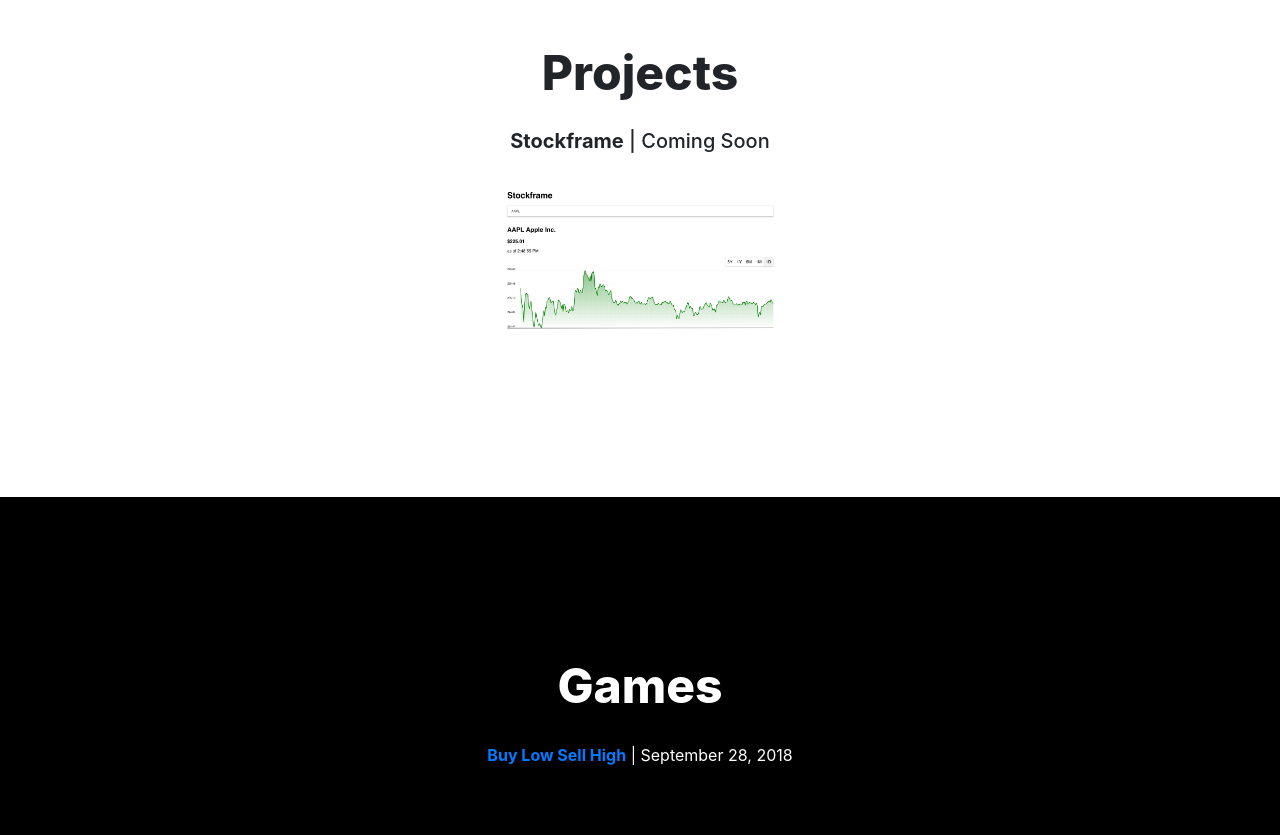
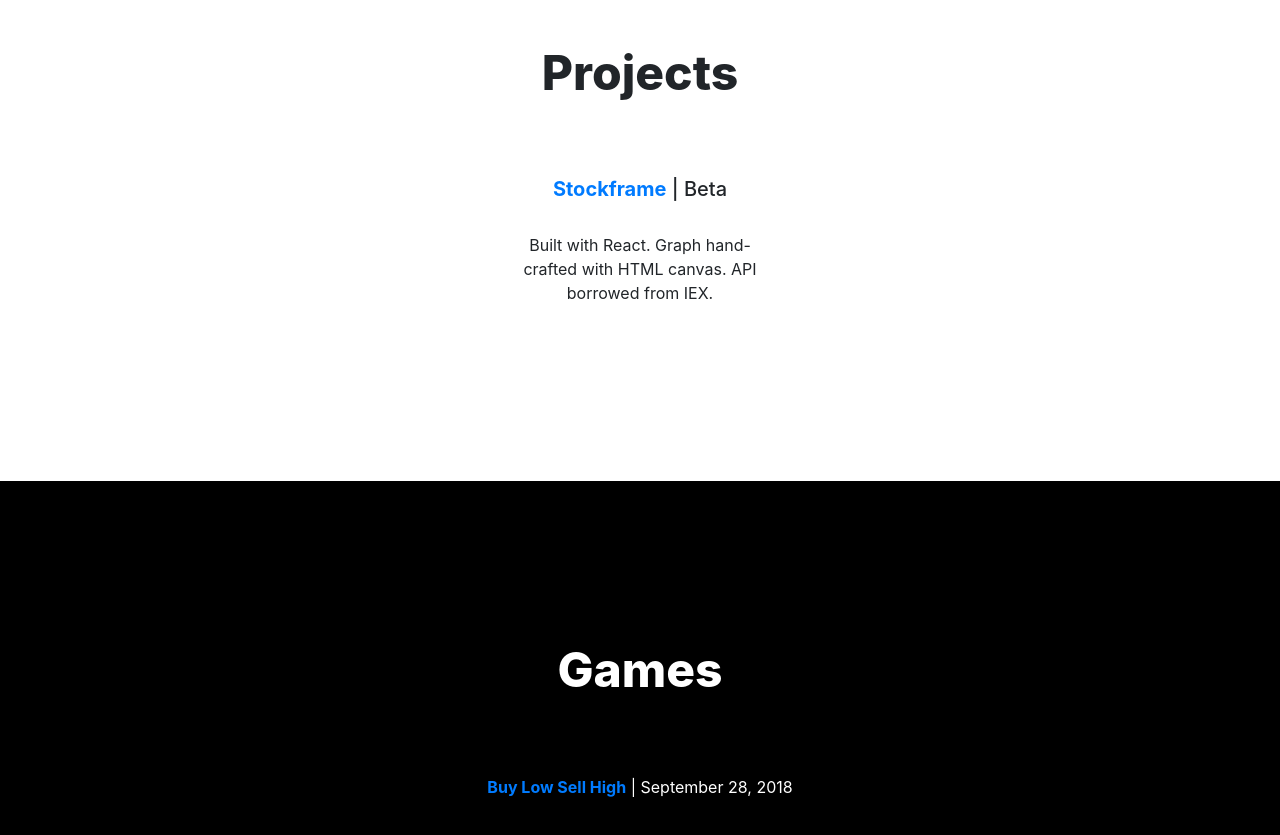
Before and after one commit to realsnehpatel/jchiaramonte7.github.io, a plain HTML site: page index.html in a window 1280 px wide. Shown: the part 820-1655 px from the top of the page. Drawn offline with nearby package versions, Linux system fonts and the light colour scheme.

Commit message:
updated projects

```diff
--- a/index.html
+++ b/index.html
@@ -46,12 +46,15 @@
 			</header>
 			<div class="row justify-content-center">
 
-				<div style="text-align: center" class="col-md-6">
+				<div style="text-align: center" class="col-md-3">
+					<br><br>
 					<h5>
-						<b>Stockframe</b> | Coming Soon
+						<b><a href="http://stockfra.me/">Stockframe</a></b> | Beta
 					</h5>
 					<br>
-					<img src="img/stockframe.png" width="300px" />
+					<p>Built with React. Graph hand-crafted with HTML canvas. API borrowed from IEX.</p>
+
+					<!--<img src="img/stockframe.png" width="300px" />-->
 				</div>
 			</div>
 		</div>
@@ -60,10 +63,12 @@
 	<section id=games>
 		<div class=container>
 			<header>
+
 				<h2>
 					Games
 				</h2>
 			</header>
+			<br><br>
 			<p style="text-align: center">
 				<a href="https://store.steampowered.com/app/934220/Buy_Low_Sell_High/"><b>Buy Low Sell High</b></a> | September 28, 2018
 			</p>
```
